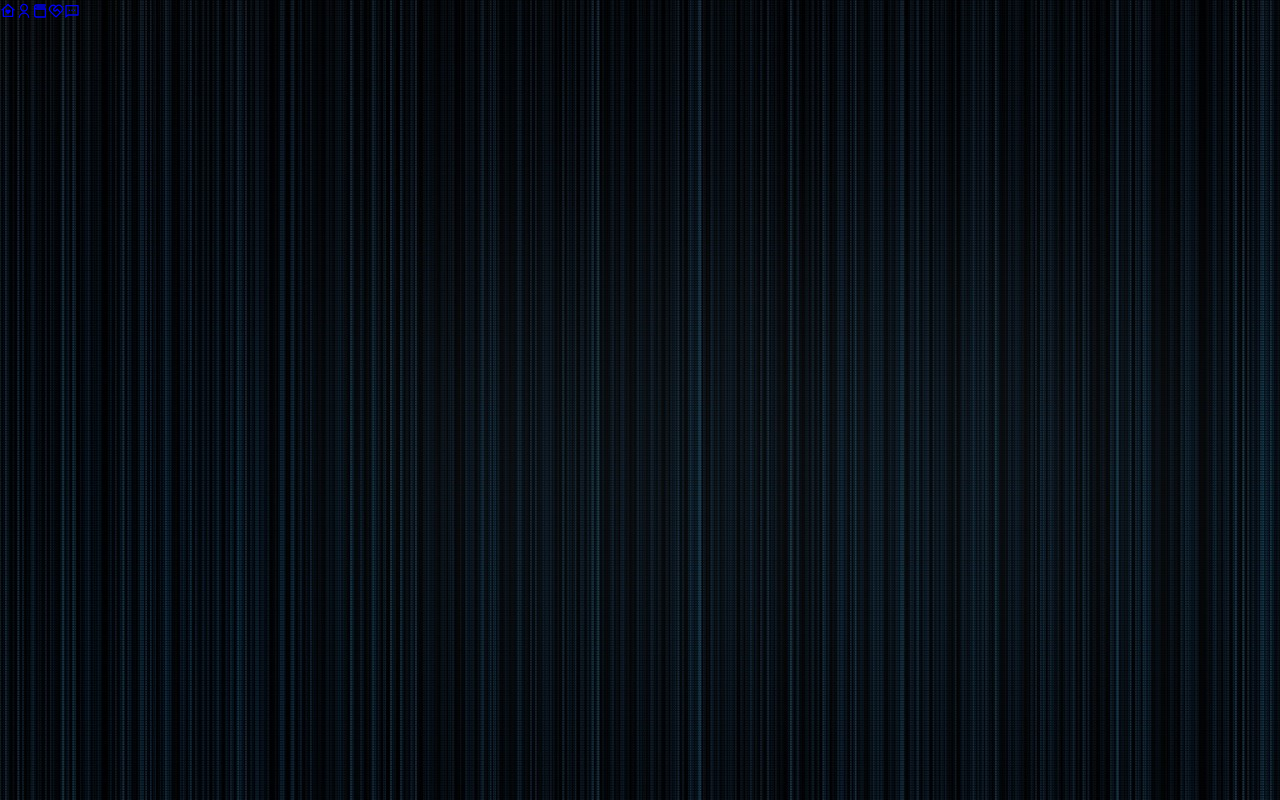
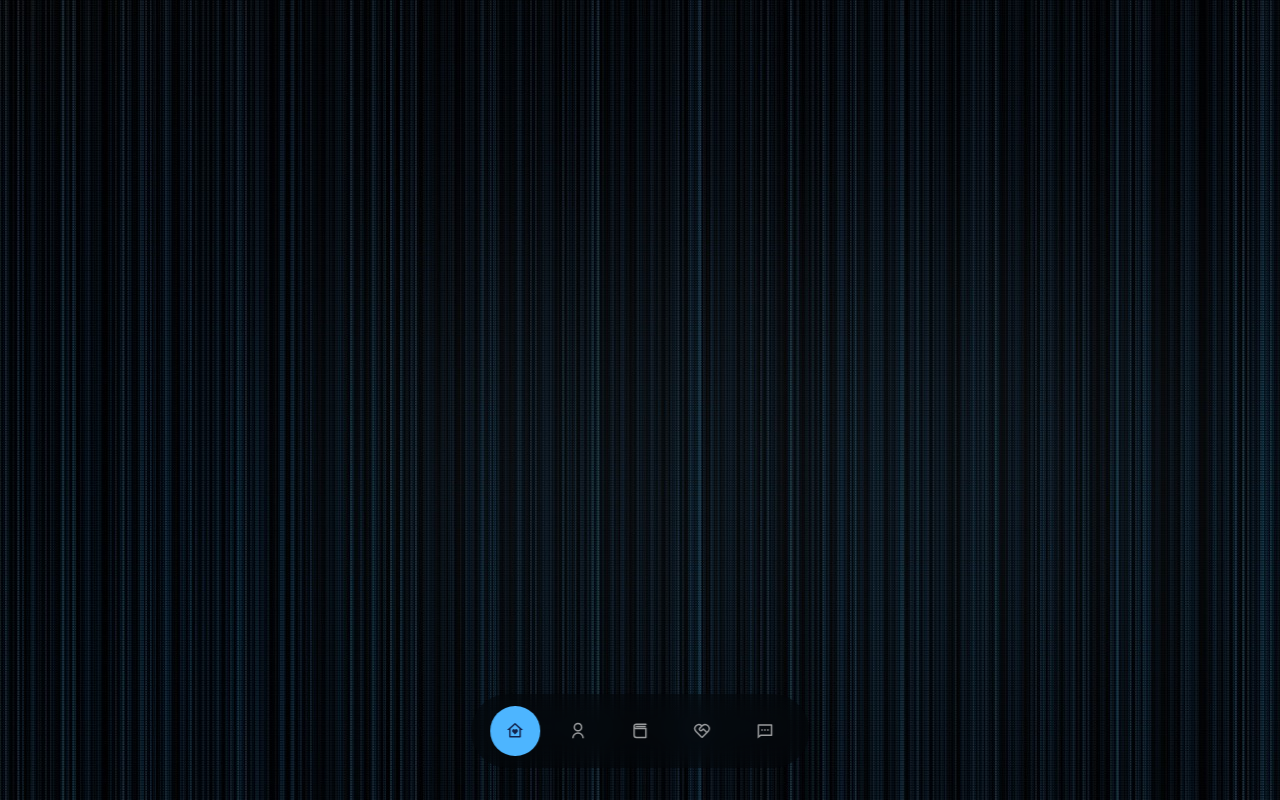
Before and after one commit to Felix-Barosio/Portfolio, a React (Create React App) app: page / in a window 1280 px wide. Built offline with nearby package versions, Linux system fonts and the light colour scheme.

Commit message:
Added styles to navigation buttons

```diff
--- a/src/components/Navigation/Navigation.css
+++ b/src/components/Navigation/Navigation.css
@@ -0,0 +1,33 @@
+.nav{
+    background: rgba(0, 0, 0, 0.3);
+    width: max-content;
+    padding: 0.75rem 1.2rem;
+    display: block;
+    z-index: 2;
+    position: fixed;
+    left: 50%;
+    transform: translateX(-50%);
+    bottom: 2rem;
+    display: flex;
+    gap: 0.8rem;
+    border-radius: 3rem;
+    backdrop-filter: blur(15px);
+}
+
+.nav a{
+    background: transparent;
+    padding: 1rem;
+    border-radius: 50%;
+    display: flex;
+    color: var(--color-light);
+    font-size: 1.1rem;
+}
+
+.nav a:hover{
+    background: rgba(0, 0, 0, 0.8);
+}
+
+.nav a.active{
+    background: var(--color-primary);
+    color: var(--color-bg);
+}
```
